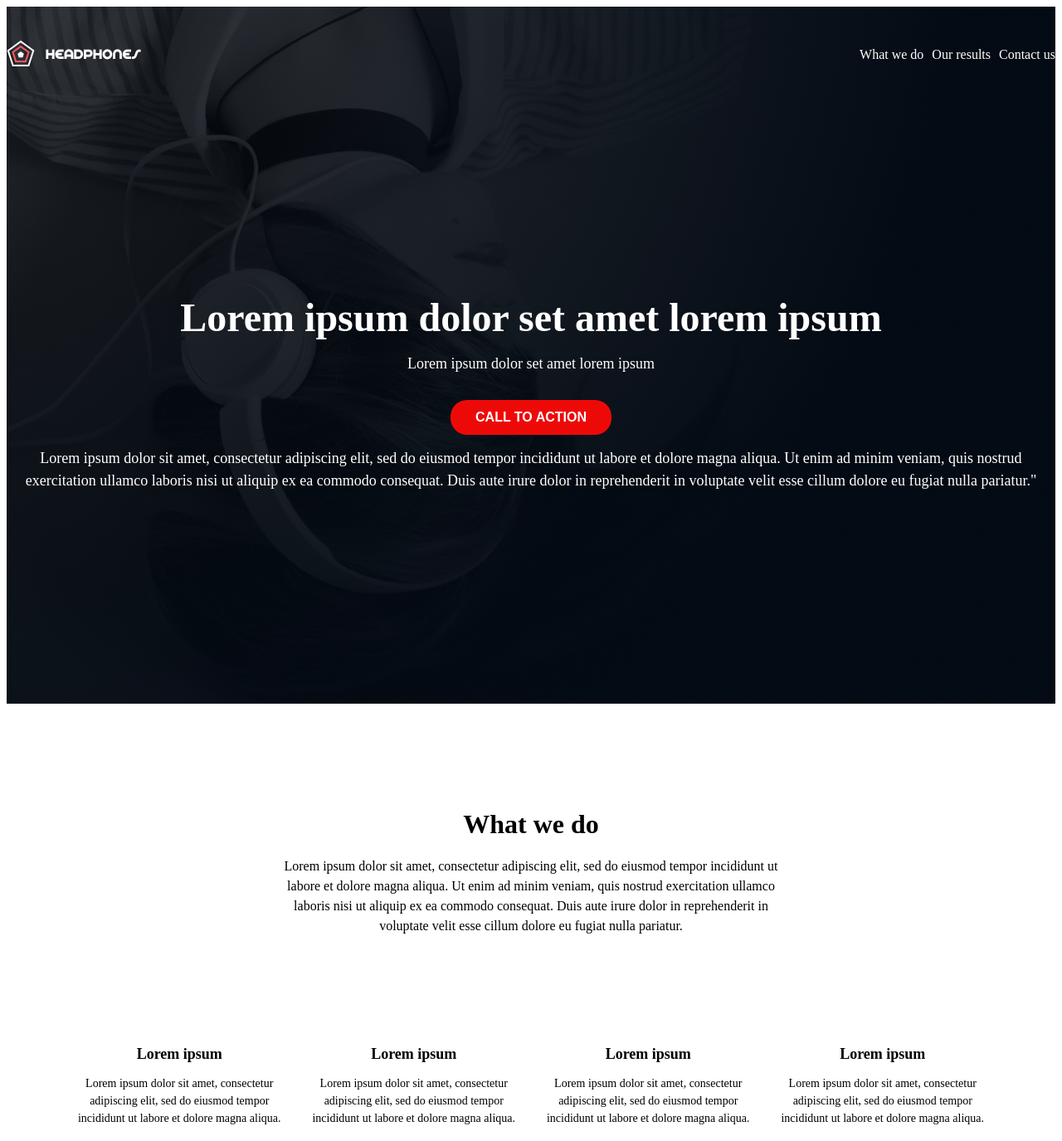
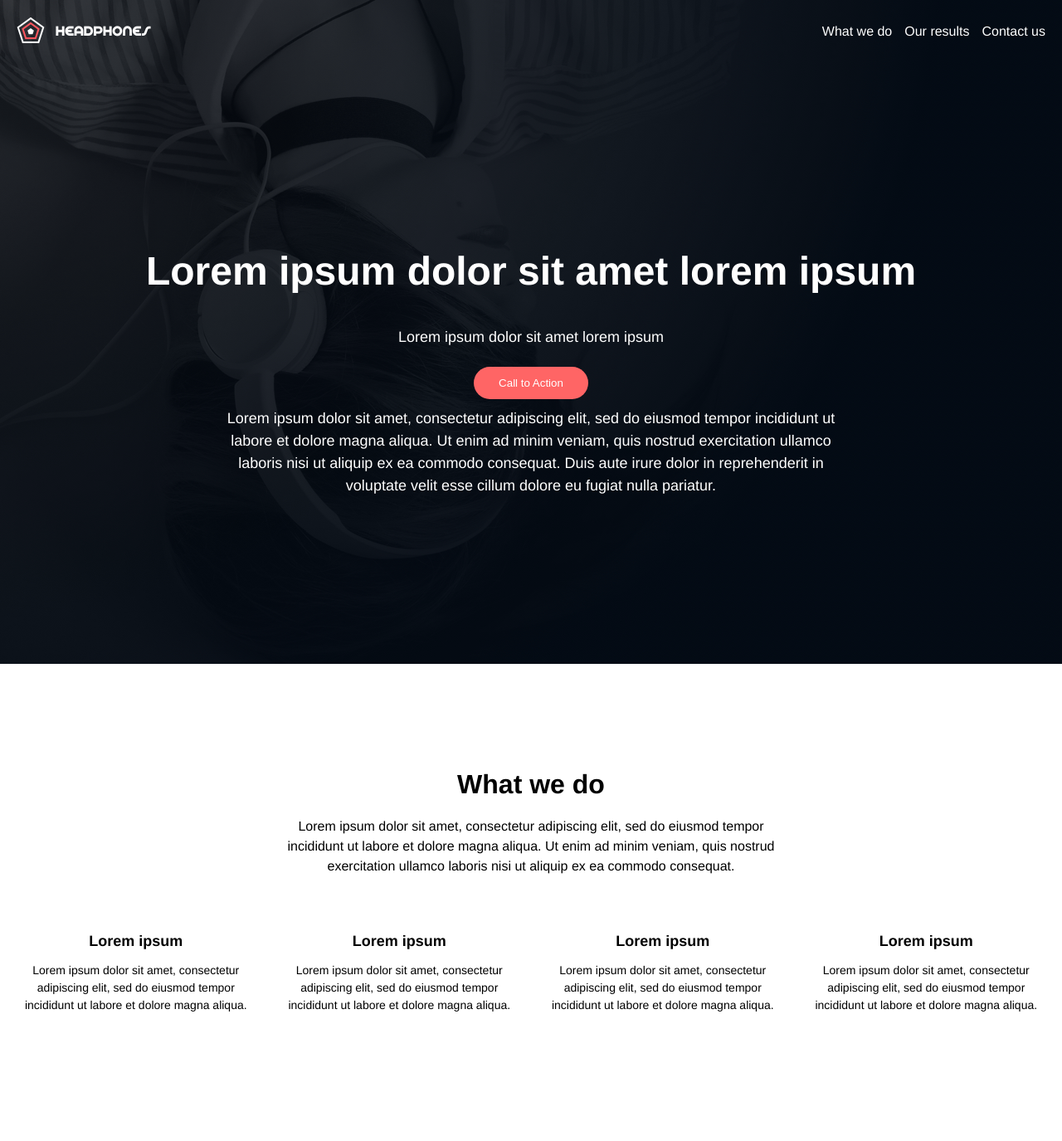
Before and after one commit to Tanko99/alx_html_css, a plain HTML site: page headphones/1-index.html in a window 1280 px wide. Shown: the whole page at 83% size. After the commit the page ends 1336 px from the top, so only its background shows below. Drawn offline with Linux system fonts and the light colour scheme; a web font is replaced by a local one.

Commit message:
what we do page

```diff
--- a/headphones/1-index.html
+++ b/headphones/1-index.html
@@ -1,13 +1,14 @@
 <!DOCTYPE html>
 <html lang="en">
 <head>
-        <meta charset="UTF-8">
-        <meta name="viewport" content="width=device-width, initial-scale=1.0">
-        <title>Headphones </title>
-        <link rel="stylesheet" href="1-styles.css">
+  <meta charset="UTF-8" />
+  <meta name="viewport" content="width=device-width, initial-scale=1.0"/>
+  <title>Headphones</title>
+  <link rel="stylesheet" href="1-styles.css" />
 </head>
 <body>
-        <header id="container">
+
+<header>
   <nav>
     <div class="logo">
       <img src="images/logo_headphones.png" alt="headphones logo">
@@ -15,15 +16,20 @@
     <ul>
       <li><a href="#what-we-do">What we do</a></li>
       <li><a href="#our-results">Our results</a></li>
-                    <li><a href="contact us">Contact us</a></li>
+      <li><a href="#contact-us">Contact us</a></li>
     </ul>
   </nav>
+
   <div class="hero-content">
-                <h1> Lorem ipsum dolor set amet lorem ipsum </h1>
-                <p>  Lorem ipsum dolor set amet lorem ipsum </p>
-                <button id="btn"> CALL TO ACTION </button>
-                <p> Lorem ipsum dolor sit amet, consectetur adipiscing elit, sed do eiusmod tempor incididunt ut labore et dolore magna aliqua. Ut enim ad minim veniam, quis nostrud exercitation ullamco laboris nisi ut aliquip ex ea commodo consequat. Duis aute irure dolor in reprehenderit in voluptate velit esse cillum dolore eu fugiat nulla pariatur."
-
+    <h1>Lorem ipsum dolor sit amet lorem ipsum</h1>
+    <p>Lorem ipsum dolor sit amet lorem ipsum</p>
+    <button id="btn">Call to Action</button>
+    <p class="hero-paragraph">
+      Lorem ipsum dolor sit amet, consectetur adipiscing elit, sed do eiusmod tempor
+      incididunt ut labore et dolore magna aliqua. Ut enim ad minim veniam, quis nostrud
+      exercitation ullamco laboris nisi ut aliquip ex ea commodo consequat. Duis aute
+      irure dolor in reprehenderit in voluptate velit esse cillum dolore eu fugiat nulla pariatur.
+    </p>
   </div>
 </header>
 
@@ -32,35 +38,52 @@
     <div class="container">
       <h2 class="section-title">What we do</h2>
       <p class="section-description">
-                        Lorem ipsum dolor sit amet, consectetur adipiscing elit, sed do eiusmod tempor incididunt ut labore et dolore magna aliqua. Ut enim ad minim veniam, quis nostrud exercitation ullamco laboris nisi ut aliquip ex ea commodo consequat. Duis aute irure dolor in reprehenderit in voluptate velit esse cillum dolore eu fugiat nulla pariatur.
+        Lorem ipsum dolor sit amet, consectetur adipiscing elit, sed do eiusmod tempor
+        incididunt ut labore et dolore magna aliqua. Ut enim ad minim veniam, quis nostrud
+        exercitation ullamco laboris nisi ut aliquip ex ea commodo consequat.
       </p>
+
       <div class="grid-container">
         <div class="card">
           <i class="holberton_school-icon-ic_sound"></i>
-                            <h3 class="card-title"> Lorem ipsum</h3>
-                            <p class="card-text"> Lorem ipsum dolor sit amet, consectetur adipiscing elit, sed do eiusmod tempor incididunt ut labore et dolore magna aliqua.</p>
+          <h3 class="card-title">Lorem ipsum</h3>
+          <p class="card-text">
+            Lorem ipsum dolor sit amet, consectetur adipiscing elit, sed do eiusmod tempor
+            incididunt ut labore et dolore magna aliqua.
+          </p>
         </div>
+
         <div class="card">
           <i class="holberton_school-icon-ic_video"></i>
-                            <h3 class="card-title"> Lorem ipsum </h3>
-                            <p class="card-text"> Lorem ipsum dolor sit amet, consectetur adipiscing elit, sed do eiusmod tempor incididunt ut labore et dolore magna aliqua.</p>
+          <h3 class="card-title">Lorem ipsum</h3>
+          <p class="card-text">
+            Lorem ipsum dolor sit amet, consectetur adipiscing elit, sed do eiusmod tempor
+            incididunt ut labore et dolore magna aliqua.
+          </p>
         </div>
+
         <div class="card">
           <i class="holberton_school-icon-ic_music"></i>
-                            <h3 class="card-title"> Lorem ipsum </h3>
-                            <p class="card-text"> Lorem ipsum dolor sit amet, consectetur adipiscing elit, sed do eiusmod tempor incididunt ut labore et dolore magna aliqua.</p>
+          <h3 class="card-title">Lorem ipsum</h3>
+          <p class="card-text">
+            Lorem ipsum dolor sit amet, consectetur adipiscing elit, sed do eiusmod tempor
+            incididunt ut labore et dolore magna aliqua.
+          </p>
         </div>
+
         <div class="card">
           <i class="holberton_school-icon-ic_hearing"></i>
-                             <h3 class="card-title"> Lorem ipsum</h3>
-                             <p class="card-text"> Lorem ipsum dolor sit amet, consectetur adipiscing elit, sed do eiusmod tempor incididunt ut labore et dolore magna aliqua.</p>
+          <h3 class="card-title">Lorem ipsum</h3>
+          <p class="card-text">
+            Lorem ipsum dolor sit amet, consectetur adipiscing elit, sed do eiusmod tempor
+            incididunt ut labore et dolore magna aliqua.
+          </p>
         </div>
       </div>
     </div>
   </section>
 </main>
-        <footer>
 
-        </footer>
+<footer></footer>
 </body>
-</html>
+</html
--- a/headphones/1-styles.css
+++ b/headphones/1-styles.css
@@ -1,124 +1,90 @@
-
- */
 body {
   font-family: 'Helvetica Neue', Arial, sans-serif;
   margin: 0;
   padding: 0;
 }
 
-.container {
-    max-width: 1100px;
-    margin: 0 auto;
-    padding: 0 20px;
-}
-
 header {
   min-height: 100vh;
-    background:
-        linear-gradient(rgba(0, 0, 0, 0.5), rgba(0, 0, 0, 0.5)),
-        url('images/headphones_hero_2.jpg');
-    background-size: cover;
-    background-position: center;
-    background-repeat: no-repeat;
+  background: linear-gradient(rgba(0, 0, 0, 0.5), rgba(0, 0, 0, 0.5)),
+              url('images/headphones_hero_2.jpg') center/cover no-repeat;
+  color: white;
   display: flex;
   flex-direction: column;
-    /* Corrected: This moves the content to the top and bottom,
-       instead of centering everything */
-    justify-content: space-between;
-    align-items: center;
-    color: white;
-    text-align: center;
-    padding: 20px 0;
 }
 
 nav {
   display: flex;
-    flex-direction: column; /* Stacks items vertically on mobile */
+  flex-direction: column;
   align-items: center;
-    width: 100%;
-    padding: 20px 0;
+  padding: 20px;
 }
 
 nav .logo img {
   height: 32px;
-    margin-bottom: 20px;
 }
 
 nav ul {
+  list-style: none;
+  padding: 0;
+  margin: 15px 0 0 0;
   display: flex;
   flex-direction: column;
-    list-style-type: none;
-    margin: 0;
-    padding: 0;
   gap: 15px;
 }
 
 nav a {
   color: white;
   text-decoration: none;
-    font-size: 16px;
   font-weight: 500;
 }
 
 .hero-content {
+  flex: 1;
   display: flex;
   flex-direction: column;
+  justify-content: center;
   align-items: center;
   text-align: center;
-    padding-top: 50px;
-    padding-bottom: 20px;
-    /* Added: Pushes the hero content away from the top and bottom */
-    margin-top: auto;
-    margin-bottom: auto;
+  padding: 20px;
 }
 
 .hero-content h1 {
-    font-size: 32px;
+  font-size: 28px;
   font-weight: bold;
-    margin: 0;
 }
 
 .hero-content p {
-    font-size: 16px;
-    line-height: 1.5;
-    margin: 15px 0;
+  margin: 10px 0;
 }
 
-.hero-content  #btn {
-    background-color: #ee0909;
+#btn {
+  background-color: #FF6565;
   color: white;
   padding: 12px 30px;
   border: none;
   border-radius: 20px;
   cursor: pointer;
-    font-size: 16px;
-    font-weight: bold;
-    text-transform: uppercase;
   margin-top: 15px;
 }
 
-.hero-content .hero-paragraph {
-    max-width: 600px;
+.hero-paragraph {
+  max-width: 760px;
   margin-top: 30px;
+  font-size: 16px;
+  line-height: 1.5;
 }
 
-/*
- * Media Query for Tablet and Desktop
- * These styles override the base styles for screens 768px and wider.
- */
+/* Desktop adjustments */
 @media (min-width: 768px) {
   nav {
-        flex-direction: row; /* Aligns items horizontally on desktop */
+    flex-direction: row;
     justify-content: space-between;
   }
 
-    nav .logo img {
-        margin-bottom: 0;
-    }
-
   nav ul {
-        flex-direction: row; /* Aligns links horizontally on desktop */
-        gap: 10px;
+    flex-direction: row;
+    margin: 0;
   }
 
   .hero-content h1 {
@@ -130,93 +96,47 @@ nav a {
   }
 }
 
-@font-face {
-  font-family: "holberton_school-icon";
-  src: url("icons/holberton_school-icon.eot");
-  src: url("icons/holberton_school-icon.eot?#iefix") format("embedded-opentype"),
-       url("icons/holberton_school-icon.woff2") format("woff2"),
-       url("icons/holberton_school-icon.woff") format("woff"),
-       url("icons/holberton_school-icon.ttf") format("truetype"),
-       url("icons/holberton_school-icon.svg#holberton_school-icon") format("svg");
-  font-weight: normal;
-  font-style: normal;
-}
-[class^="holberton_school-icon-"], [class*=" holberton_school-icon-"] {
-    font-family: "holberton_school-icon";
-    speak: never;
-    font-style: normal;
-    font-weight: normal;
-    font-variant: normal;
-    text-transform: none;
-    line-height: 1;
-    -webkit-font-smoothing: antialiased;
-    -moz-osx-font-smoothing: grayscale;
-}
-.holberton_school-icon-ic_sound::before { content: "\e90e"; }
-.holberton_school-icon-ic_video::before { content: "\e910"; }
-.holberton_school-icon-ic_music::before { content: "\e90d"; }
-.holberton_school-icon-ic_hearing::before { content: "\e909"; }
-
-/*
- * 2. What We Do Section
- */
+/* What we do section */
 #what-we-do {
-    padding: 100px 0;
+  padding: 100px 20px;
   text-align: center;
 }
 
-#what-we-do .section-title {
+.section-title {
   font-size: 32px;
   font-weight: bold;
   margin-bottom: 20px;
 }
 
-#what-we-do .section-description {
+.section-description {
   max-width: 600px;
   margin: 0 auto 50px;
   line-height: 1.5;
 }
 
-/*
- * 3. Grid Container for the cards
- * This uses CSS Grid for a responsive layout.
- */
 .grid-container {
   display: grid;
-    /* On mobile, it's a single column */
   grid-template-columns: 1fr;
   gap: 30px;
-    margin-top: 50px;
-}
-
-/*
- * 4. Styles for each card
- */
-.card {
-    text-align: center;
 }
 
 .card i {
   font-size: 64px;
-    color: #FF6565; /* The accent color for the icons */
+  color: #FF6565;
   margin-bottom: 15px;
 }
 
-.card .card-title {
+.card-title {
   font-size: 18px;
   font-weight: bold;
   margin-bottom: 10px;
 }
 
-.card .card-text {
+.card-text {
   font-size: 14px;
   line-height: 1.5;
 }
 
-/*
- * Media Query for Tablet and Desktop
- * This adjusts the grid to 4 columns for wider screens.
- */
 @media (min-width: 768px) {
   .grid-container {
     grid-template-columns: repeat(4, 1fr);
```
Lines whose indentation alone changed are shown as unchanged.
